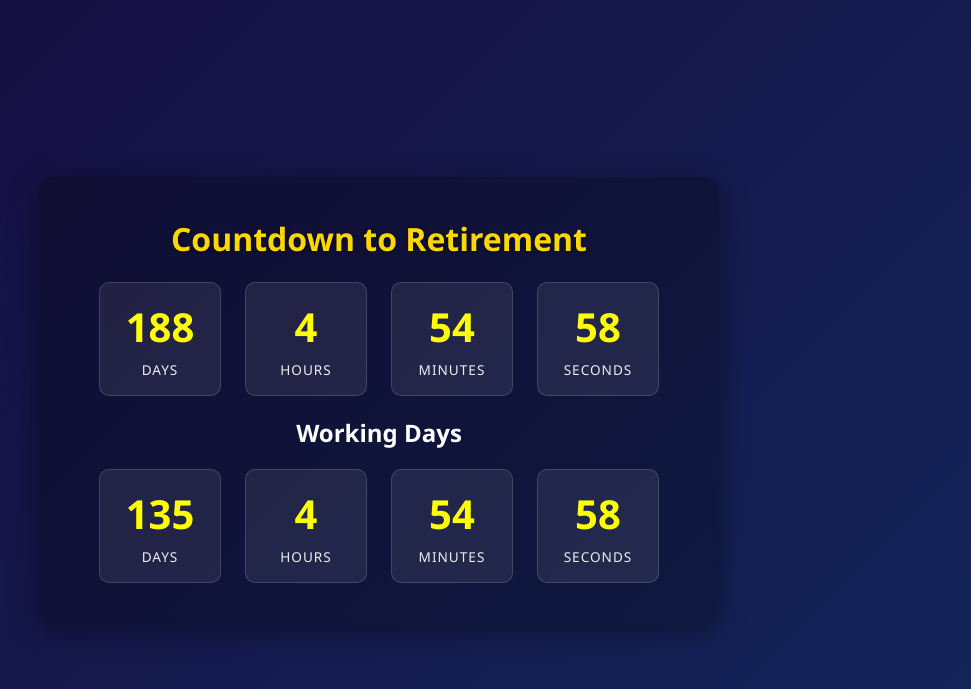
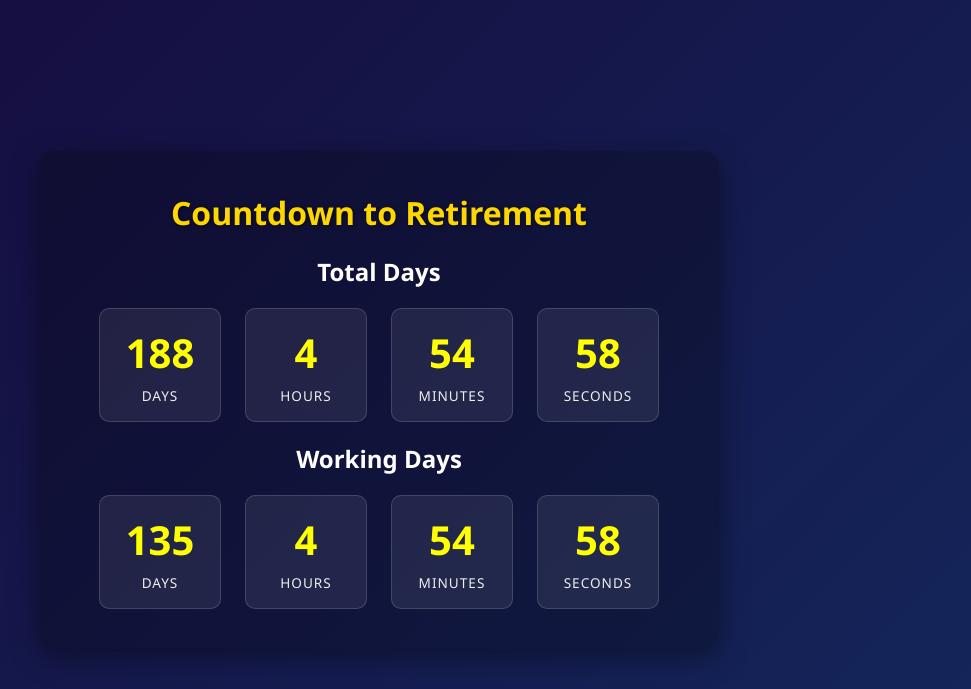
Before and after one commit to scriscuoli/flask_countdown, a Flask app: page / in a window 1280 px wide. Shown: the top 689 px of the page, without its empty margins (261-1232 px from the left). Run offline with Flask 3, Linux system fonts and the light colour scheme.

Commit message:
Update index.html

```diff
--- a/templates/index.html
+++ b/templates/index.html
@@ -57,6 +57,7 @@
 <body>
     <div class="card">
         <h1>Countdown to Retirement</h1>
+        <h2>Total Days</h2>
         <div class="timer">
             <div class="unit"><div class="value" id="days">{{ countdown.days }}</div><div class="label">Days</div></div>
             <div class="unit"><div class="value" id="hours">{{ countdown.hours }}</div><div class="label">Hours</div></div>
```
